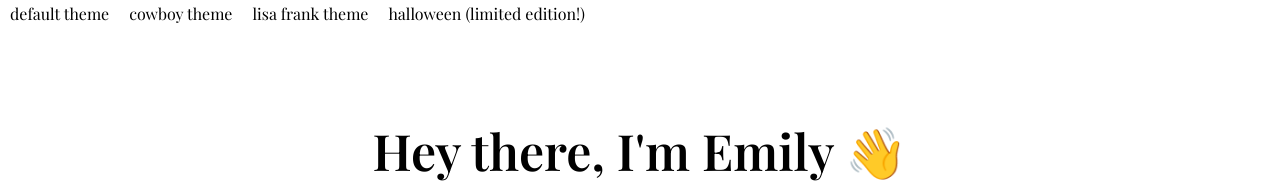
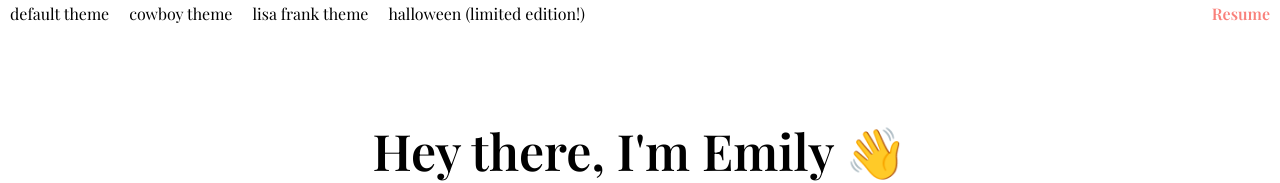
Before and after one commit to emplums/emily-plummer, a Next.js app: page / in a window 1280 px wide. Shown: the top 183 px of the page. Built offline with nearby package versions, Linux system fonts and the light colour scheme; a web font is replaced by a local one.

Commit message:
add resume

```diff
--- a/pages/index.js
+++ b/pages/index.js
@@ -1,7 +1,7 @@
 import Head from 'next/head'
 import React, {useState} from 'react'
 import { ThemeProvider} from 'styled-components'
-import  {ContentWrapper, Wrapper, Blurb, Header, Intro, ButtonLink} from '../components'
+import  {ContentWrapper, Link, Wrapper, Blurb, Header, Intro, ButtonLink} from '../components'
 import { cowboy, primary, lisaFrank, halloween } from '../components/theme'
 import { Normalize } from 'styled-normalize'
 
@@ -29,6 +29,7 @@ export default function Home() {
               <ButtonLink onClick={() => setTheme('cowboy')}>cowboy theme</ButtonLink>
               <ButtonLink onClick={() => setTheme('lisaFrank')}>lisa frank theme</ButtonLink>
               <ButtonLink onClick={() => setTheme('halloween')}>halloween (limited edition!)</ButtonLink>
+              <Link style={{marginLeft: 'auto', marginRight: '10px', alignSelf: 'center'}} href="/resume.pdf" download>Resume</Link>
             </Header>
             <ContentWrapper>
               <Intro>
```
Also changed, not shown: 1 other file (tests, documents, lock files or other folders).
